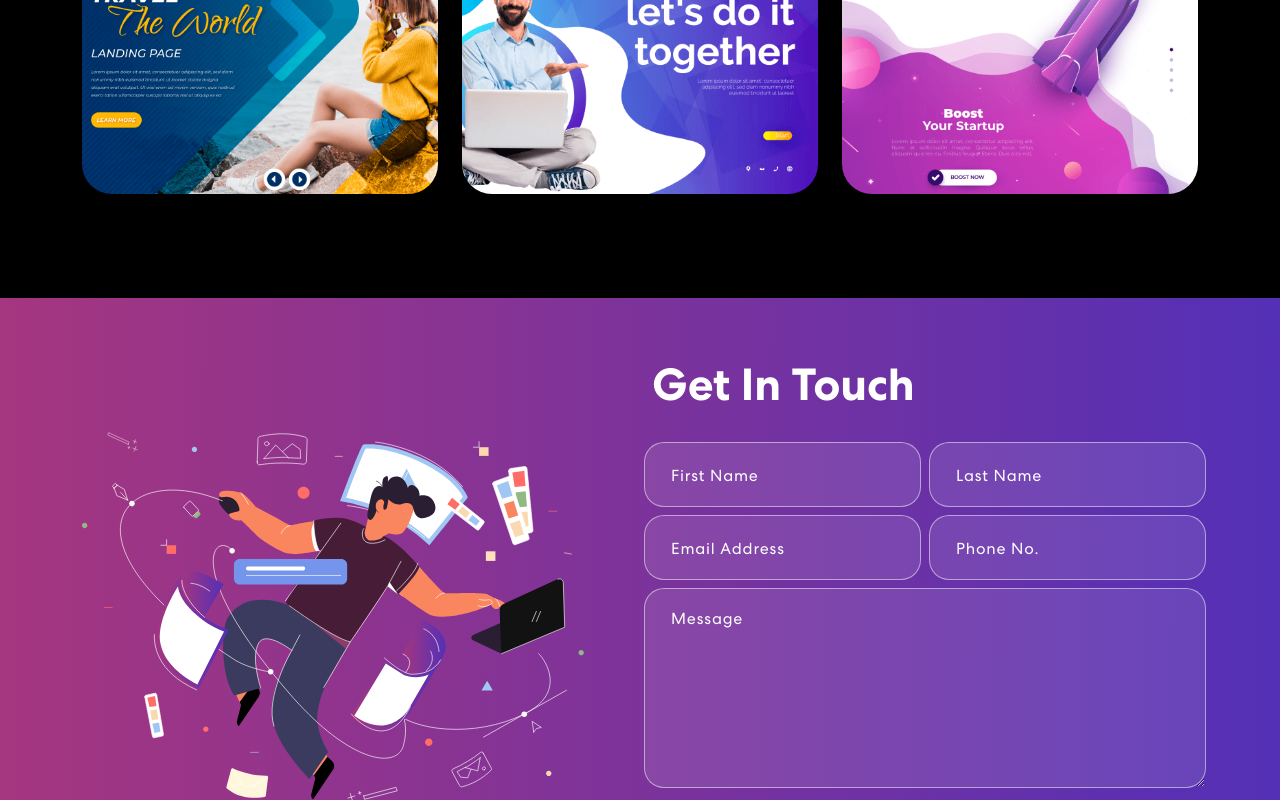
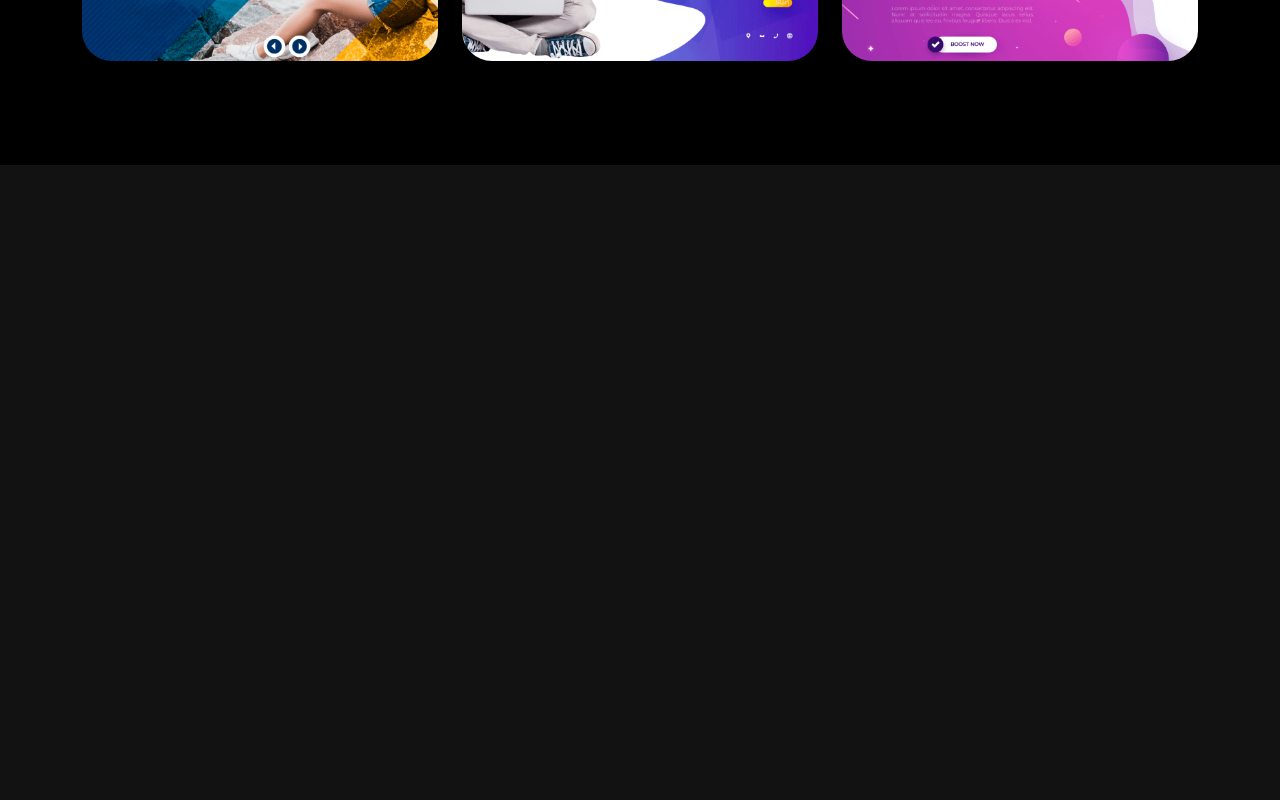
Before and after one commit to jdeng2857/personal-portfolio, a React (Create React App) app: page / in a window 1280 px wide. Shown: the part 2000-2800 px from the top of the page. After the commit the page ends 2165 px from the top, so only its background shows below. Built offline with nearby package versions, Linux system fonts and the light colour scheme.

Commit message:
Remove contact section

```diff
--- a/src/App.css
+++ b/src/App.css
@@ -465,75 +465,3 @@ nav.navbar .navbar-toggler[aria-expanded="true"] .navbar-toggler-icon {
   right: 0;
   z-index: -4;
 }
-
-/************ Projects Css ************/
-.contact {
-  background: linear-gradient(90.21deg, #AA367C -5.91%, #4A2FBD 111.58%);
-  padding: 60px 0 200px 0;
-}
-.contact img {
-  width: 92%;
-}
-.contact h2 {
-	font-size: 45px;
-	font-weight: 700;
-  margin-bottom: 30px;
-}
-.contact form input, .contact form textarea {
-  width: 100%;
-  background: rgba(255, 255, 255, 0.1);
-  border: 1px solid rgba(255, 255, 255, 0.5);
-  border-radius: 20px;
-  color: #fff;
-  margin: 0 0 8px 0;
-  padding: 18px 26px;
-  font-weight: 500;
-  font-size: 18px;
-  letter-spacing: 0.8px;
-  transition: 0.3s ease-in-out;
-}
-.contact form input:focus, .contact form textarea:focus {
-  background: rgba(255, 255, 255, 1);
-  color: #121212;
-}
-.contact form input::placeholder, .contact form textarea::placeholder {
-  font-size: 16px;
-  font-weight: 400;
-  color: #fff;
-}
-.contact form input:focus::placeholder, .contact form textarea:focus::placeholder {
-  color: #121212;
-  opacity: 0.8;
-}
-.contact form button {
-  font-weight: 700;
-  color: #000;
-  background-color: #fff;
-  padding: 14px 48px;
-  font-size: 18px;
-  margin-top: 25px;
-  border-radius: 0;
-  position: relative;
-  transition: 0.3s ease-in-out;
-}
-.contact form button span {
-  z-index: 1;
-  position: relative;
-}
-.contact form button:hover {
-  color: #fff;
-}
-.contact form button::before {
-  content: "";
-  background: #121212;
-  width: 0;
-  height: 100%;
-  position: absolute;
-  top: 0;
-  left: 0;
-  z-index: 0;
-  transition: 0.3s ease-in-out;
-}
-.contact form button:hover::before {
-  width: 100%;
-}
--- a/src/App.js
+++ b/src/App.js
@@ -4,7 +4,7 @@ import { NavBar } from './components/NavBar';
 import { Banner } from './components/Banner';
 import { Skills } from './components/Skills';
 import { Projects } from './components/Projects';
-import { Contact } from './components/Contact';
+import { Experience } from './components/Experience';
 import 'bootstrap/dist/css/bootstrap.min.css';
 
 function App() {
@@ -12,9 +12,9 @@ function App() {
     <div className="App">
       <NavBar />
       <Banner />
-      <Skills />
+      {/* <Skills /> */}
+      <Experience />
       <Projects />
-      <Contact />
     </div>
   );
 }
--- a/src/components/Contact.js
+++ /dev/null
@@ -1,95 +0,0 @@
-import { useState } from "react";
-import { Container, Row, Col } from "react-bootstrap";
-import contactImg from "../assets/img/contact-img.svg";
-import 'animate.css';
-import TrackVisibility from 'react-on-screen';
-
-export const Contact = () => {
-  const formInitialDetails = {
-    firstName: '',
-    lastName: '',
-    email: '',
-    phone: '',
-    message: ''
-  }
-  const [formDetails, setFormDetails] = useState(formInitialDetails);
-  const [buttonText, setButtonText] = useState('Send');
-  const [status, setStatus] = useState({});
-
-  const onFormUpdate = (category, value) => {
-      setFormDetails({
-        ...formDetails,
-        [category]: value
-      })
-  }
-
-  const handleSubmit = async (e) => {
-    e.preventDefault();
-    setButtonText("Sending...");
-    let response = await fetch("http://localhost:5000/contact", {
-      method: "POST",
-      headers: {
-        "Content-Type": "application/json;charset=utf-8",
-      },
-      body: JSON.stringify(formDetails),
-    });
-    setButtonText("Send");
-    let result = await response.json();
-    setFormDetails(formInitialDetails);
-    if (result.code === 200) {
-      setStatus({ success: true, message: 'Message sent successfully'});
-    } else {
-      setStatus({ success: false, message: 'Something went wrong, please try again later.'});
-    }
-  };
-
-  return (
-    <section className="contact" id="connect">
-      <Container>
-        <Row className="align-items-center">
-          <Col size={12} md={6}>
-            <TrackVisibility>
-              {({ isVisible }) =>
-                <img className={isVisible ? "animate__animated animate__zoomIn" : ""} src={contactImg} alt="Contact Us"/>
-              }
-            </TrackVisibility>
-          </Col>
-          <Col size={12} md={6}>
-            <TrackVisibility>
-              {({ isVisible }) =>
-                <div className={isVisible ? "animate__animated animate__fadeIn" : ""}>
-                <h2>Get In Touch</h2>
-                <form onSubmit={handleSubmit}>
-                  <Row>
-                    <Col size={12} sm={6} className="px-1">
-                      <input type="text" value={formDetails.firstName} placeholder="First Name" onChange={(e) => onFormUpdate('firstName', e.target.value)} />
-                    </Col>
-                    <Col size={12} sm={6} className="px-1">
-                      <input type="text" value={formDetails.lasttName} placeholder="Last Name" onChange={(e) => onFormUpdate('lastName', e.target.value)}/>
-                    </Col>
-                    <Col size={12} sm={6} className="px-1">
-                      <input type="email" value={formDetails.email} placeholder="Email Address" onChange={(e) => onFormUpdate('email', e.target.value)} />
-                    </Col>
-                    <Col size={12} sm={6} className="px-1">
-                      <input type="tel" value={formDetails.phone} placeholder="Phone No." onChange={(e) => onFormUpdate('phone', e.target.value)}/>
-                    </Col>
-                    <Col size={12} className="px-1">
-                      <textarea rows="6" value={formDetails.message} placeholder="Message" onChange={(e) => onFormUpdate('message', e.target.value)}></textarea>
-                      <button type="submit"><span>{buttonText}</span></button>
-                    </Col>
-                    {
-                      status.message &&
-                      <Col>
-                        <p className={status.success === false ? "danger" : "success"}>{status.message}</p>
-                      </Col>
-                    }
-                  </Row>
-                </form>
-              </div>}
-            </TrackVisibility>
-          </Col>
-        </Row>
-      </Container>
-    </section>
-  )
-}
--- /dev/null
+++ b/src/components/Experience.js
@@ -0,0 +1,40 @@
+import { Container, Row, Col, Tab, Nav } from "react-bootstrap";
+import { ProjectCard } from "./ProjectCard";
+import projImg1 from "../assets/img/project-img1.png";
+import projImg2 from "../assets/img/project-img2.png";
+import projImg3 from "../assets/img/project-img3.png";
+import colorSharp2 from "../assets/img/color-sharp2.png";
+import 'animate.css';
+import TrackVisibility from 'react-on-screen';
+
+export const Experience = () => {
+
+  const experience = [
+    {
+      title: "Business Startup",
+      description: "Design & Development",
+      technologies: [],
+      technologies_imgs: [],
+    },
+  ];
+
+  return (
+    <section className="project" id="project">
+      <Container>
+        <Row>
+          <Col size={12}>
+            <TrackVisibility>
+              {({ isVisible }) =>
+              <div className={isVisible ? "animate__animated animate__fadeIn": ""}>
+                <h2>Experience</h2>
+                <p>Professional work experience in cloud infrastructure, backend, and frontend development.</p>
+
+              </div>}
+            </TrackVisibility>
+          </Col>
+        </Row>
+      </Container>
+      <img className="background-image-right" src={colorSharp2}></img>
+    </section>
+  )
+}
--- a/src/components/NavBar.js
+++ b/src/components/NavBar.js
@@ -30,9 +30,6 @@ export const NavBar = () => {
     return (
         <Navbar expand="md" className={scrolled ? "scrolled" : ""}>
             <Container>
-            {/* <Navbar.Brand href="/">
-                <img src={logo} alt="Logo" />
-            </Navbar.Brand> */}
             <Navbar.Toggle aria-controls="basic-navbar-nav">
                 <span className="navbar-toggler-icon"></span>
             </Navbar.Toggle>
@@ -44,9 +41,7 @@ export const NavBar = () => {
                 </Nav>
                 <span className="navbar-text">
                 <div className="social-icon">
-                    <a href="#"><img src={navIcon1} alt="" /></a>
-                    <a href="#"><img src={navIcon2} alt="" /></a>
-                    <a href="#"><img src={navIcon3} alt="" /></a>
+                    <a href="https://www.linkedin.com/in/jdeng2857/" target="_blank"><img src={navIcon1} alt="" /></a>
                 </div>
                 </span>
             </Navbar.Collapse>
--- a/src/components/Skills.js
+++ b/src/components/Skills.js
@@ -10,7 +10,6 @@ import colorSharp from "../assets/img/color-sharp.png"
 export const Skills = () => {
     const responsive = {
         superLargeDesktop: {
-          // the naming can be any, depends on you.
           breakpoint: { max: 4000, min: 3000 },
           items: 5
         },
```
Also changed, not shown: src/assets/img/personal_website_face.png (added).
